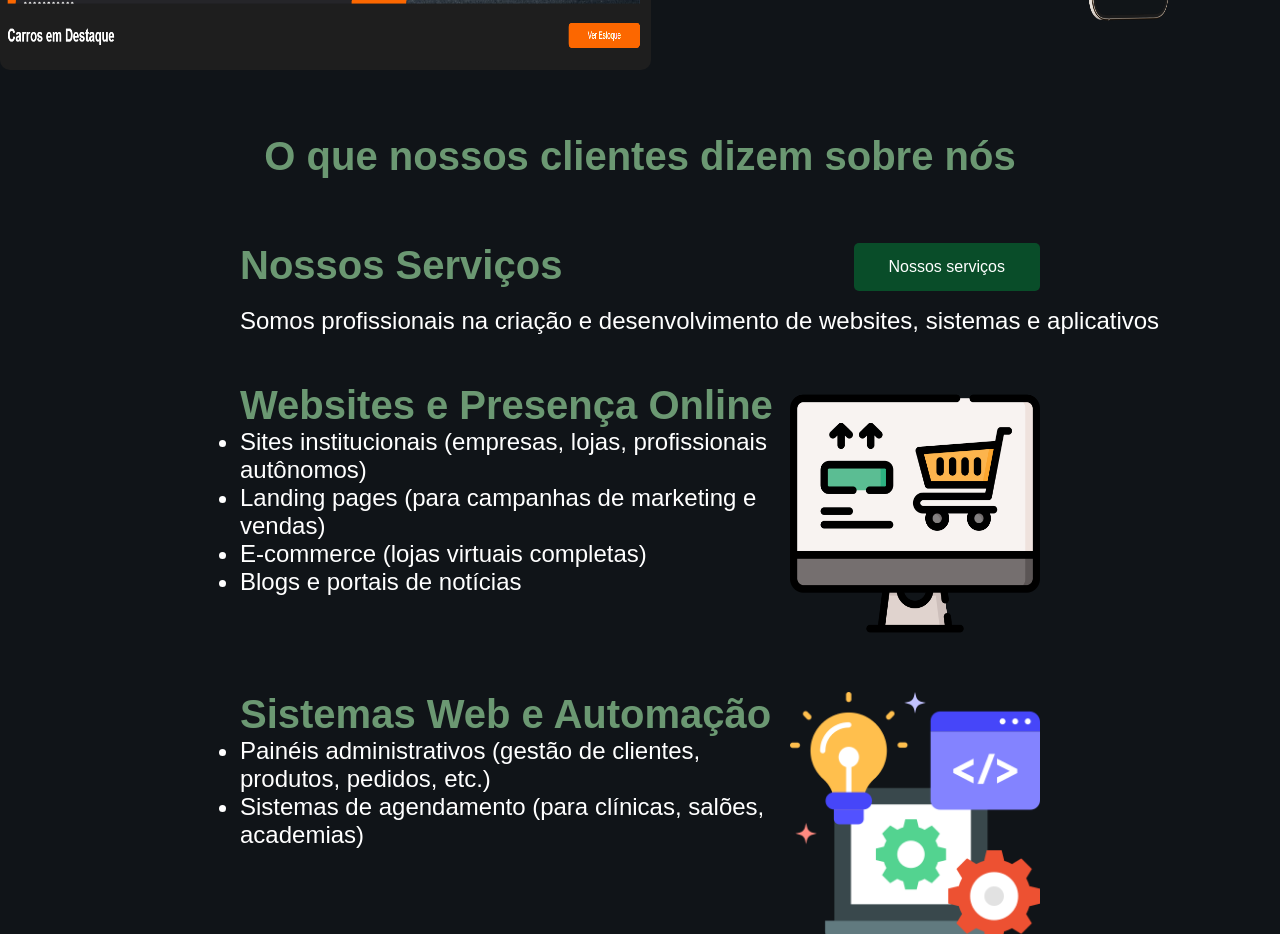
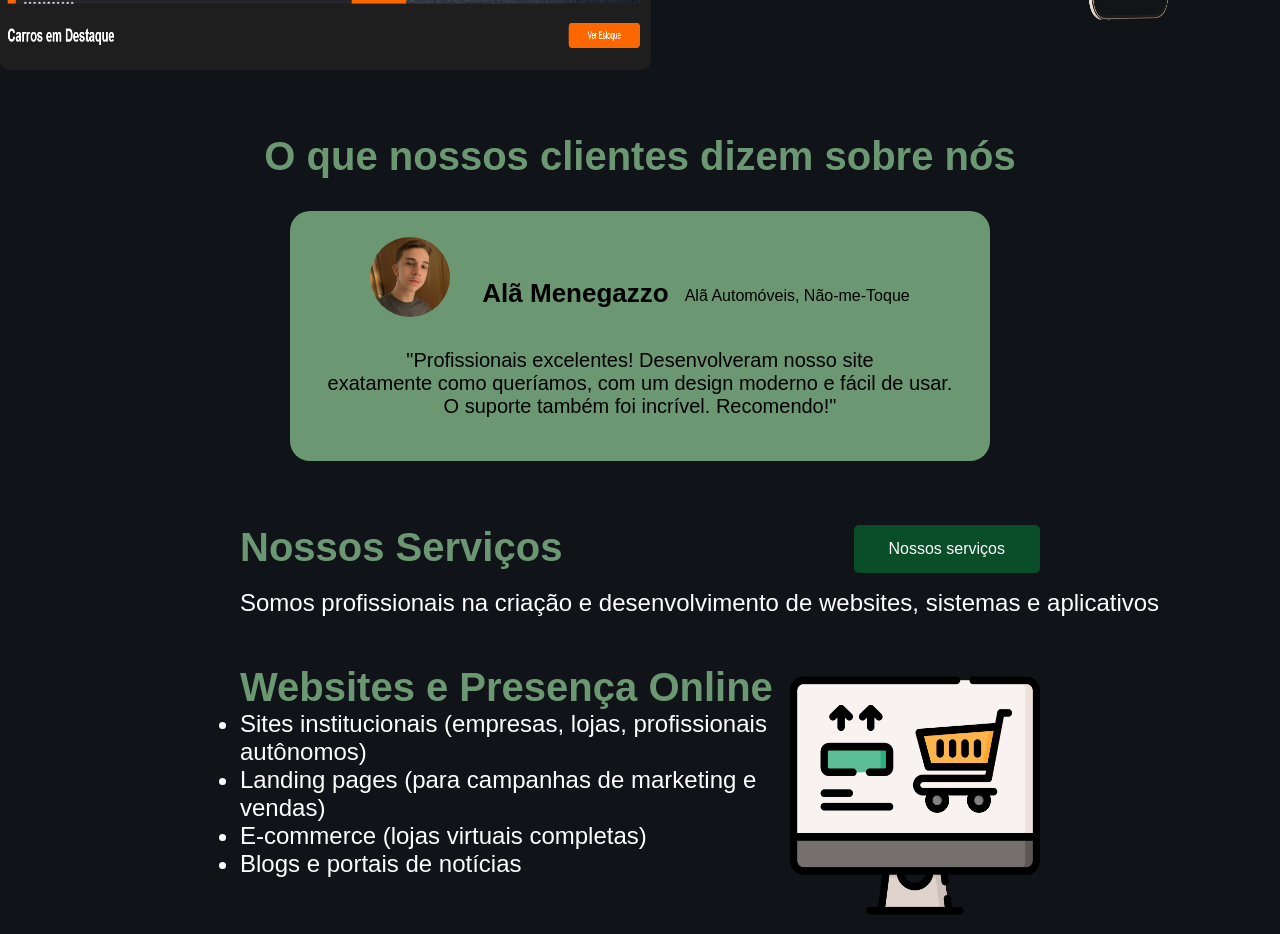
Before and after one commit to GabrielCruz187/portifolio-nextstudio, a Next.js app in the folder portfolio/: page / in a window 1280 px wide. Shown: the part 3860-4794 px from the top of the page. Built offline with nearby package versions, Linux system fonts and the light colour scheme.

Commit message:
Card de FeedBack

```diff
--- a/portfolio/src/components/feedback.tsx
+++ b/portfolio/src/components/feedback.tsx
@@ -6,7 +6,18 @@ export default function Feedback() {
             <div>
                 <h2 className="TituloFeedback">O que nossos clientes dizem sobre nós</h2>
             </div>
-
+            <div className="ContainerFeedback">
+                <div className="TituloContainer">
+                    <img src="Eduardo.jpg" alt="Foto Do Cliente" />
+                    <h3>Alã Menegazzo</h3>
+                    <p>Alã Automóveis, Não-me-Toque</p>
+                </div>
+                <div className="Depoimento">
+                    <p>"Profissionais excelentes! Desenvolveram nosso site <br />
+                        exatamente como queríamos, com um design moderno e fácil de usar. <br />
+                        O suporte também foi incrível. Recomendo!"</p>
+                </div>
+            </div>
         </div>
     )
 }
--- a/portfolio/src/styles/feedback.css
+++ b/portfolio/src/styles/feedback.css
@@ -1,6 +1,55 @@
+.Feedback {
+    display: flex;
+    flex-direction: column;
+    align-items: center;
+}
+
 .TituloFeedback {
     color: #6B9872;
     font-size: 40px;
     margin-bottom: 2rem;
     text-align: center;
 }
+
+.ContainerFeedback {
+    background-color: #6B9872;
+    width: 700px;
+    height: 250px;
+    text-align: center;
+    border-radius: 20px;
+    display: flex;
+    flex-direction: column;
+    align-items: center;
+    justify-content: center;
+    padding: 2rem;
+}
+
+.TituloContainer {
+    display: flex;
+    align-items: center;
+}
+
+.TituloContainer img {
+    width: 80px;
+    height: 80px;
+    border-radius: 50%;
+    object-fit: cover;
+    margin-bottom: 2rem;
+    margin-right: 1rem;
+}
+
+.TituloContainer h3 {
+    margin-left: 1rem;
+    font-size: 26px;
+}
+
+.TituloContainer p {
+    margin-left: 1rem;
+    font-size: 16px;
+    margin-top: 6px;
+}
+
+.Depoimento p {
+    font-size: 20px;
+    margin-bottom: 1rem;
+}
```
